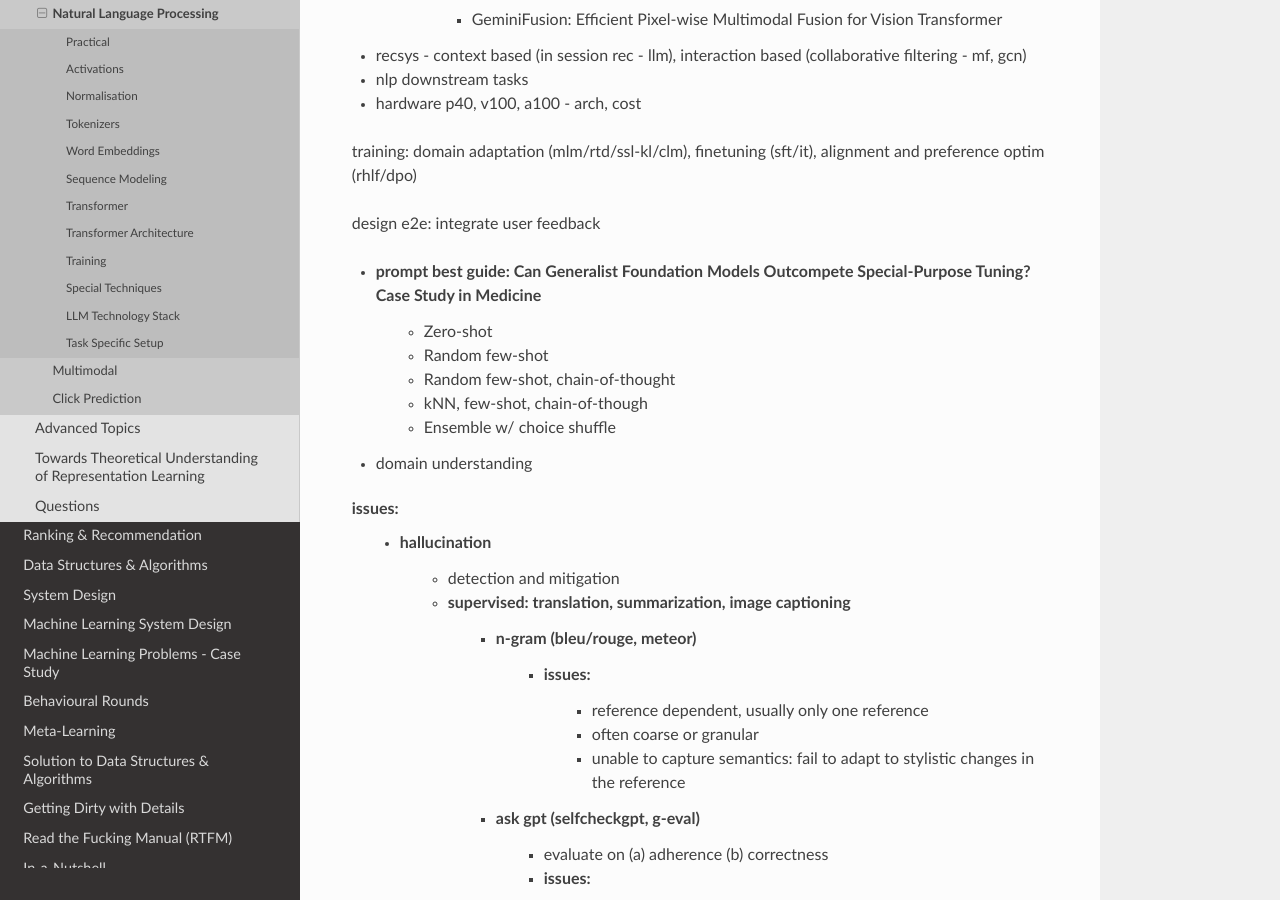
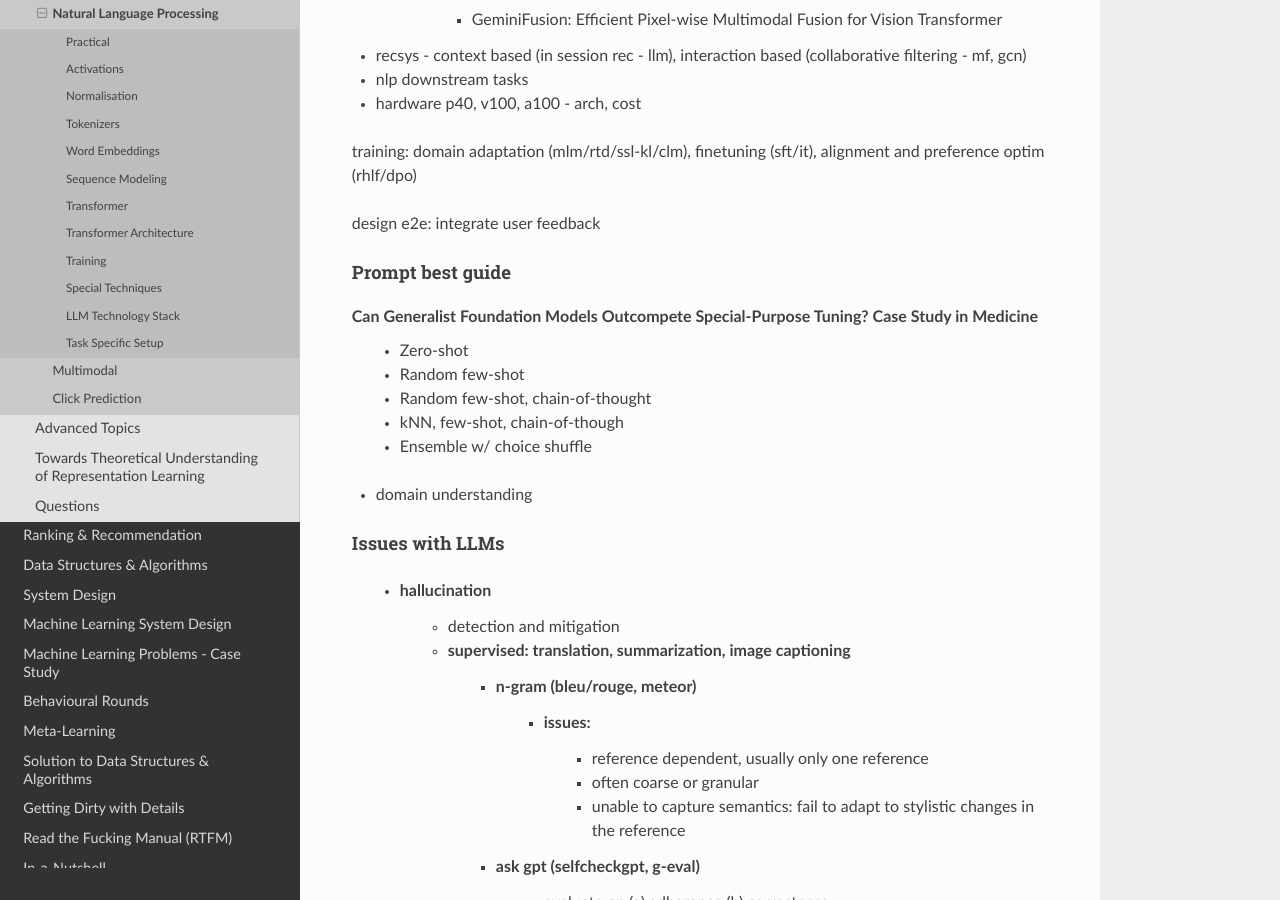
Before and after one commit to uselesstechjunks/leetcode, a Sphinx documentation site: the page built from docs/source/dl/application/nlp.rst, in a window 1280 px wide and 900 px high, scrolled down 25271 px. Built offline with Sphinx 7.4.7 and the Read the Docs theme 2.0.0, drawn with Linux system fonts in a browser that asks for light colours; some of the changed text lies outside the part shown.

Commit message:
Update nlp.rst

```diff
--- a/docs/source/dl/application/nlp.rst
+++ b/docs/source/dl/application/nlp.rst
@@ -932,7 +932,6 @@ Notes:
 [TODO: Classify Later] Other Topics
 =========================================================================================
 * Prompt Engineering
-
 	* https://www.prompthub.us/blog
 	* Nice video from OpenAi - https://youtu.be/ahnGLM-RC1Y?si=irFR4SoEfrEzyPh9
 * Prompt Tuning
@@ -947,7 +946,6 @@ Notes:
 
 	* Ultrafeedback: https://huggingface.co/datasets/argilla/ultrafeedback-curated
 * Evaluation of instruction tuned/pre-trained models
-
 	* MMLU
 
 		* Paper: `Measuring Massive Multitask Language Understanding <https://arxiv.org/pdf/2009.03300>`_
@@ -999,7 +997,9 @@ training: domain adaptation (mlm/rtd/ssl-kl/clm), finetuning (sft/it), alignment
 
 design e2e: integrate user feedback
 
-- prompt best guide: Can Generalist Foundation Models Outcompete Special-Purpose Tuning? Case Study in Medicine
+Prompt best guide
+-----------------------------------------------------------------------------------------
+Can Generalist Foundation Models Outcompete Special-Purpose Tuning? Case Study in Medicine
 	- Zero-shot
 	- Random few-shot
 	- Random few-shot, chain-of-thought
@@ -1007,7 +1007,8 @@ design e2e: integrate user feedback
 	- Ensemble w/ choice shuffle
 - domain understanding
 
-issues:
+Issues with LLMs
+-----------------------------------------------------------------------------------------
 	- hallucination
 		- detection and mitigation
 		- supervised: translation, summarization, image captioning
```
Also changed, not shown: other parts of docs/source/dl/application/nlp.rst (+5 -5 lines).
